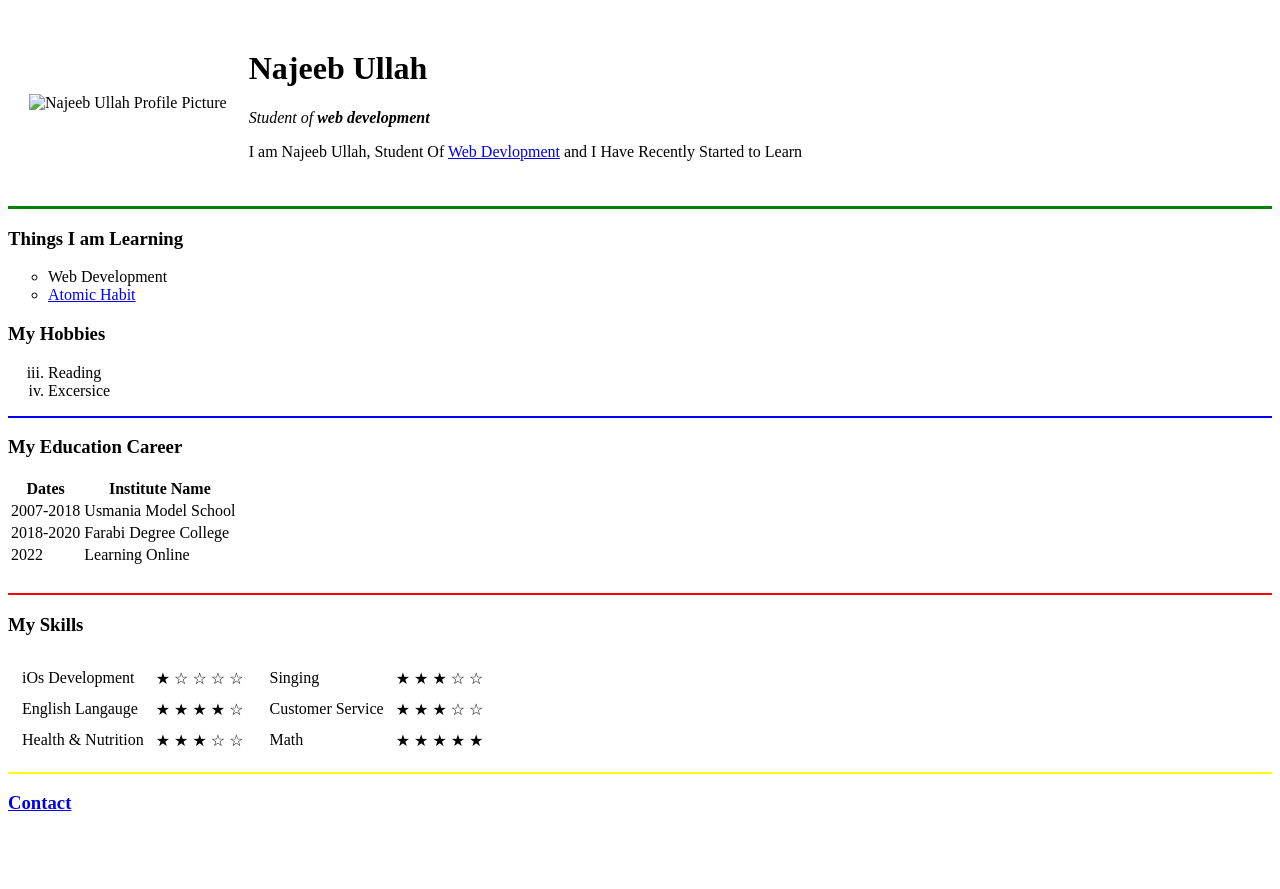
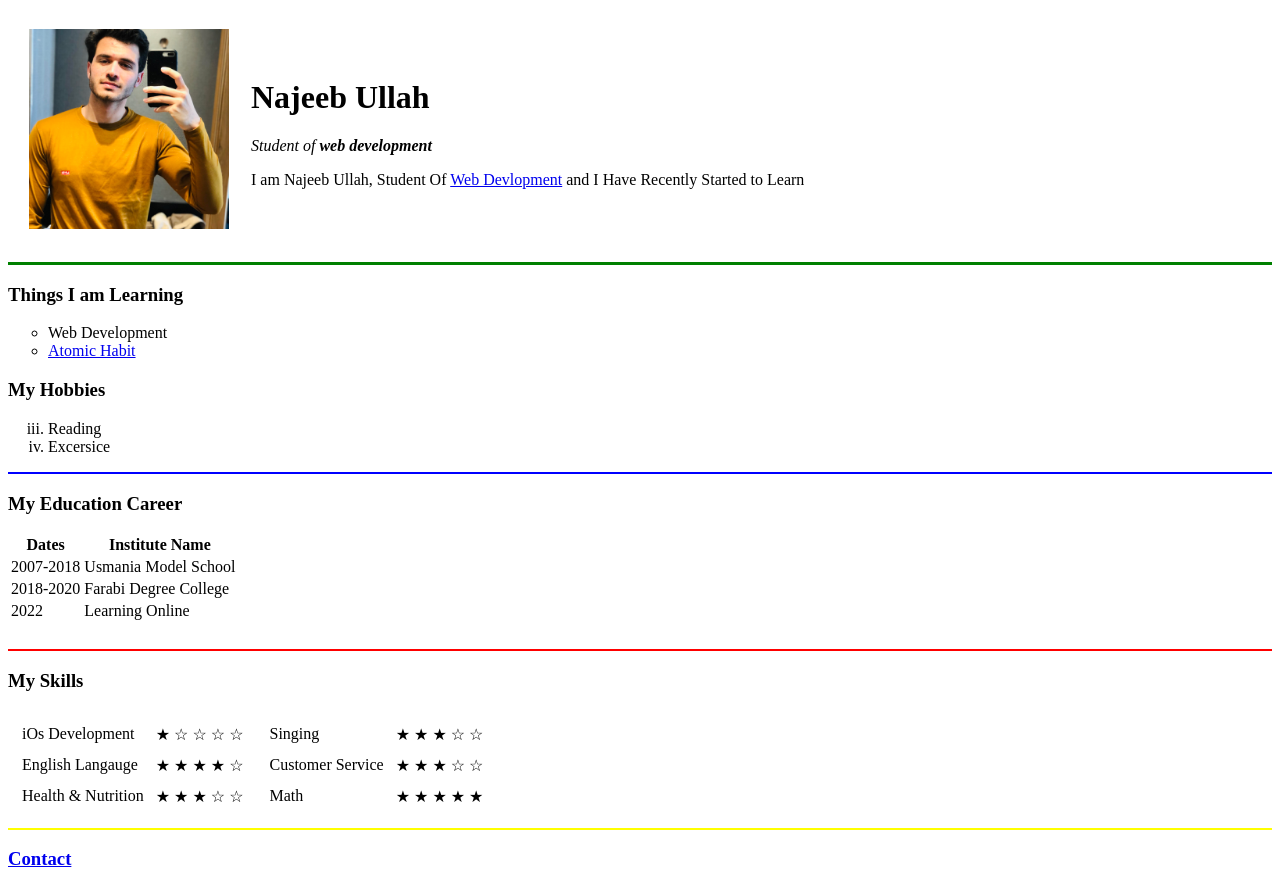
Before and after one commit to whonajeeb/cv, a plain HTML site: page index.html in a window 1280 px wide. Before the commit the page ends 833 px from the top, so only its background shows below. Drawn offline with Linux system fonts and the light colour scheme.

Commit message:
Update index.html

```diff
--- a/index.html
+++ b/index.html
@@ -11,7 +11,7 @@
     <table cellspacing="20">
         <tr>
             <td><img class="fit-picture" height="200" width="200"
-                    src="images/najeeb.jpg"
+                    src="najeeb.jpg"
                     alt="Najeeb Ullah Profile Picture"></td>
             <td>
                 <h1>Najeeb Ullah</h1>
```
